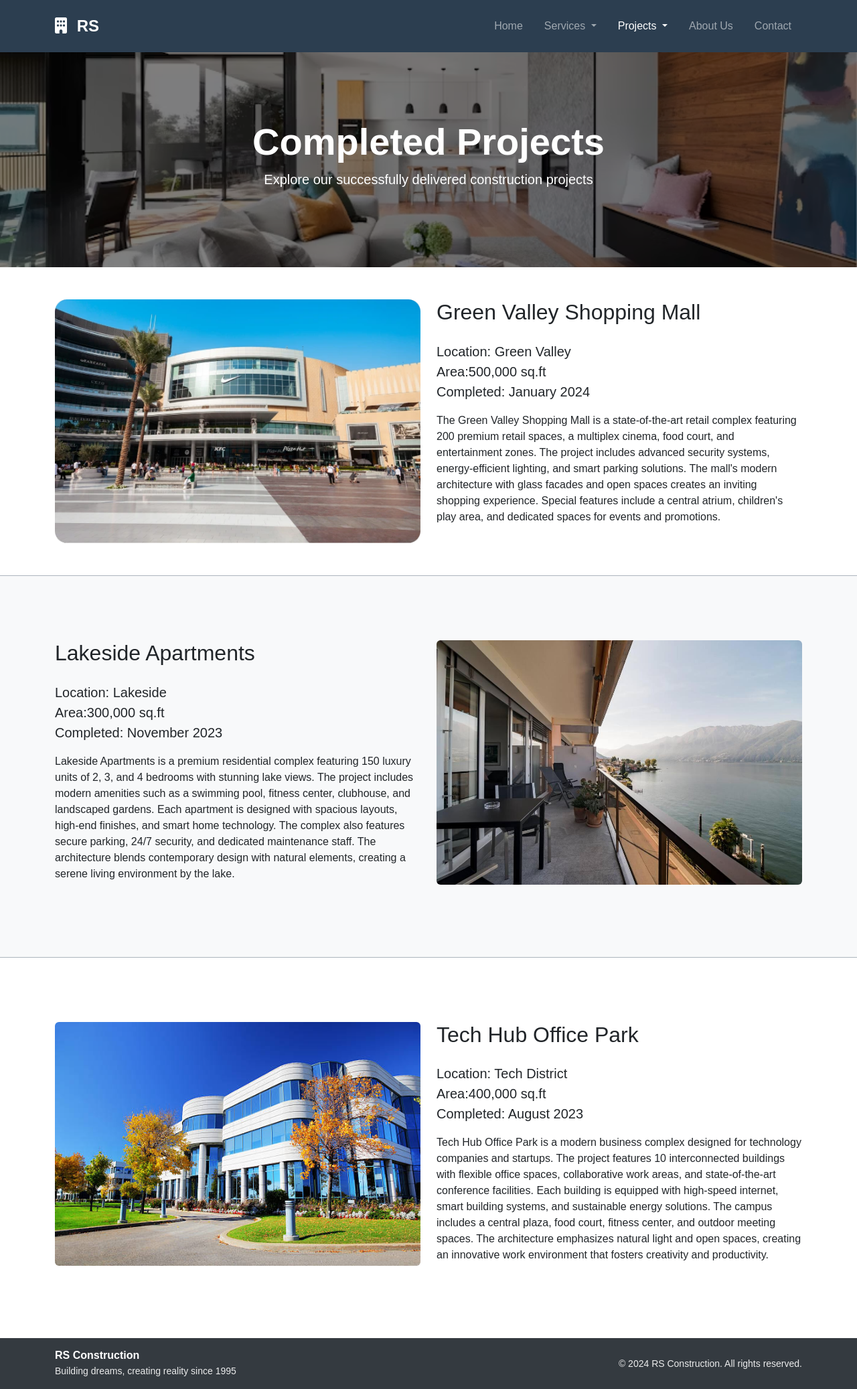
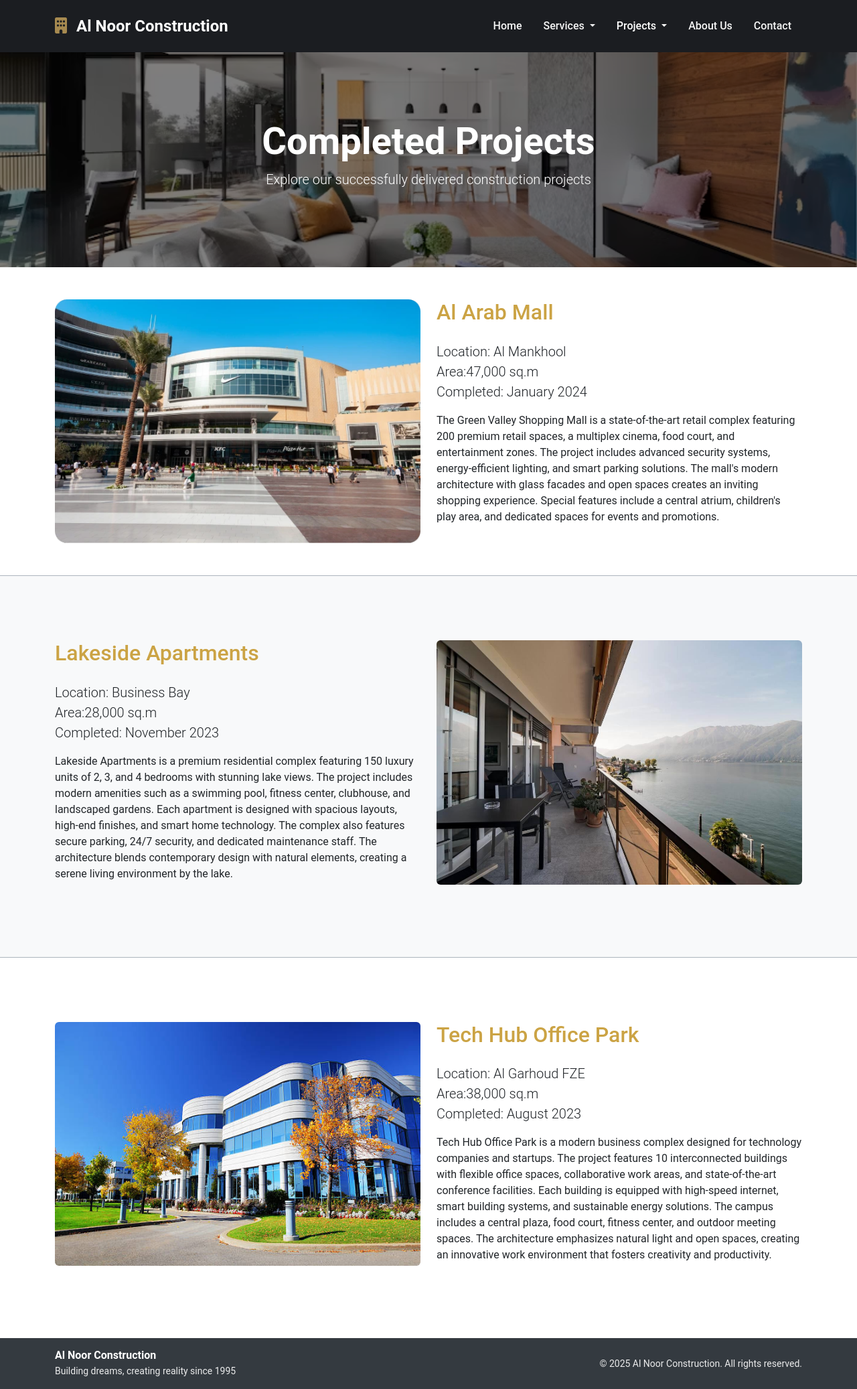
Before and after one commit to Mohan279/rs-constructions, a plain HTML site: page completed-projects.html in a window 1280 px wide. Shown: the whole page at 67% size. Drawn offline with nearby package versions, Linux system fonts and the light colour scheme.

Commit message:
Modified

```diff
--- a/completed-projects.html
+++ b/completed-projects.html
@@ -4,7 +4,7 @@
     <meta charset="UTF-8">
     <link rel="shortcut icon" type="x-icon" href="/img/logo.png">
     <meta name="viewport" content="width=device-width, initial-scale=1.0">
-    <title>Completed Projects - RS Construction</title>
+    <title>Completed Projects - Al Noor Construction</title>
     <!-- Bootstrap CSS -->
     <link href="https://cdn.jsdelivr.net/npm/bootstrap@5.3.2/dist/css/bootstrap.min.css" rel="stylesheet">
     <!-- Custom CSS -->
@@ -17,7 +17,7 @@
     <nav class="navbar navbar-expand-lg navbar-dark bg-dark sticky-top">
         <div class="container">
             <a class="navbar-brand" href="index.html">
-                <i class="fas fa-building"></i> RS
+                <i class="fas fa-building"></i> Al Noor Construction
             </a>
             <button class="navbar-toggler" type="button" data-bs-toggle="collapse" data-bs-target="#navbarNav">
                 <span class="navbar-toggler-icon"></span>
@@ -71,7 +71,7 @@
     </section>
 
     <!-- Projects Section -->
-    <section class="py-5 bg-white">
+    <section class="projects-section py-5 bg-white">
         <div class="container">
             <div class="row">
                 <!-- Project 1 -->
@@ -79,19 +79,19 @@
                     <img src="/img/Completed projects/green.webp" alt="Our Team" class="img-fluid rounded">
                 </div>
                 <div class="col-lg-6">
-                    <h2 class="mb-4">Green Valley Shopping Mall</h2>
-                    <p class="lead">Location: Green Valley <br> Area:500,000 sq.ft <br> Completed: January 2024</p>
+                    <h2 class="mb-4" style="color: #CBA344;">Al Arab Mall</h2>
+                    <p class="lead">Location: Al Mankhool <br> Area:47,000 sq.m <br> Completed: January 2024</p>
                     <p>The Green Valley Shopping Mall is a state-of-the-art retail complex featuring 200 premium retail spaces, a multiplex cinema, food court, and entertainment zones. The project includes advanced security systems, energy-efficient lighting, and smart parking solutions. The mall's modern architecture with glass facades and open spaces creates an inviting shopping experience. Special features include a central atrium, children's play area, and dedicated spaces for events and promotions.</p>
                 </div>
             </div>
     </section>
-    <section class="py-5 bg-light border-top border-bottom border-dark-subtle">
+    <section class="projects-section py-5 bg-light border-top border-bottom border-dark-subtle">
         <div class="container">
             <div class="row">
                 <!-- Project 2 -->
                 <div class="col-lg-6 py-5">
                     <h2 class="mb-4">Lakeside Apartments</h2>
-                    <p class="lead">Location: Lakeside <br> Area:300,000 sq.ft <br> Completed: November 2023</p>
+                    <p class="lead">Location: Business Bay <br> Area:28,000 sq.m <br> Completed: November 2023</p>
                     <p>Lakeside Apartments is a premium residential complex featuring 150 luxury units of 2, 3, and 4 bedrooms with stunning lake views. The project includes modern amenities such as a swimming pool, fitness center, clubhouse, and landscaped gardens. Each apartment is designed with spacious layouts, high-end finishes, and smart home technology. The complex also features secure parking, 24/7 security, and dedicated maintenance staff. The architecture blends contemporary design with natural elements, creating a serene living environment by the lake.</p>
                 </div>
                 <div class="col-lg-6 py-5">
@@ -100,7 +100,7 @@
             </div>
         </div>
     </section>
-    <section class="py-5 bg-white">
+    <section class="projects-section py-5 bg-white">
         <div class="container">
             <div class="row">
                 <!-- Project 3 -->
@@ -109,7 +109,7 @@
                 </div>
                 <div class="col-lg-6 py-5">
                     <h2 class="mb-4">Tech Hub Office Park</h2>
-                    <p class="lead">Location: Tech District <br> Area:400,000 sq.ft <br> Completed: August 2023</p>
+                    <p class="lead">Location: Al Garhoud FZE <br> Area:38,000 sq.m <br> Completed: August 2023</p>
                     <p>Tech Hub Office Park is a modern business complex designed for technology companies and startups. The project features 10 interconnected buildings with flexible office spaces, collaborative work areas, and state-of-the-art conference facilities. Each building is equipped with high-speed internet, smart building systems, and sustainable energy solutions. The campus includes a central plaza, food court, fitness center, and outdoor meeting spaces. The architecture emphasizes natural light and open spaces, creating an innovative work environment that fosters creativity and productivity.</p>
                 </div>
             </div>
@@ -121,11 +121,11 @@
         <div class="container">
             <div class="row align-items-center">
                 <div class="col-md-6">
-                    <h5 class="mb-1">RS Construction</h5>
+                    <h5 class="mb-1">Al Noor Construction</h5>
                     <p class="small mb-0">Building dreams, creating reality since 1995</p>
                 </div>
                 <div class="col-md-6 text-md-end">
-                    <p class="small mb-0">&copy; 2024 RS Construction. All rights reserved.</p>
+                    <p class="small mb-0">&copy; 2025 Al Noor Construction. All rights reserved.</p>
                 </div>
             </div>
         </div>
--- a/styles.css
+++ b/styles.css
@@ -1,12 +1,14 @@
 /* Custom Styles */
 :root {
-    --primary-color: #2c3e50;
+    --primary-color: #1B1D21;
     --secondary-color: #34495e;
-    --accent-color: #3498db;
+    --accent-color: #a78a50;
 }
 
 *{
-    font-family: "Poppins", sans-serif;
+    font-family: "Roboto", -apple-system, BlinkMacSystemFont,
+				'Segoe UI', 'Ubuntu', 'Fira Sans',
+				'Helvetica Neue', sans-serif;
 }
 
 /* Navbar Customization */
@@ -27,11 +29,13 @@
 
 .navbar-brand i {
     margin-right: 0.5rem;
+    color: #a78a50;
 }
 
 .nav-link {
     font-weight: 500;
     padding: 0.5rem 1rem !important;
+    color: whitesmoke;
 }
 
 .dropdown-menu {
@@ -337,6 +341,9 @@
     color: white;
     padding: 100px 0;
 }
+.projects-section h2{
+    color: #CBA344;
+}
 
 /* Project Cards */
 .card {
@@ -414,9 +421,11 @@
     padding: 2rem;
 }
 
-.stats-card i {
+
+
+.stats-card i  {
     color: var(--primary-color);
-    background: rgba(13, 110, 253, 0.1);
+    background: rgba(180, 151, 21, 0.611);
     width: 80px;
     height: 80px;
     line-height: 80px;
@@ -640,14 +649,15 @@
 
 .testimonial-quote {
     color: var(--primary-color);
-    opacity: 0.2;
+    opacity: 0.4;
     font-size: 2rem;
     margin-bottom: 15px;
 }
 
 .testimonial-content p {
     font-style: italic;
-    color: #555;
+    color: #bc8d2eb5
+    ;
     line-height: 1.7;
     margin-bottom: 20px;
 }
```
Also changed, not shown: about.html (+4 -4 lines), commercial.html (+4 -4 lines), contact.html (+9 -9 lines), index.html (+9 -9 lines), interior.html (+4 -4 lines), ongoing-projects.html (+10 -10 lines), residential.html (+4 -4 lines), upcoming-projects.html (+10 -10 lines).
